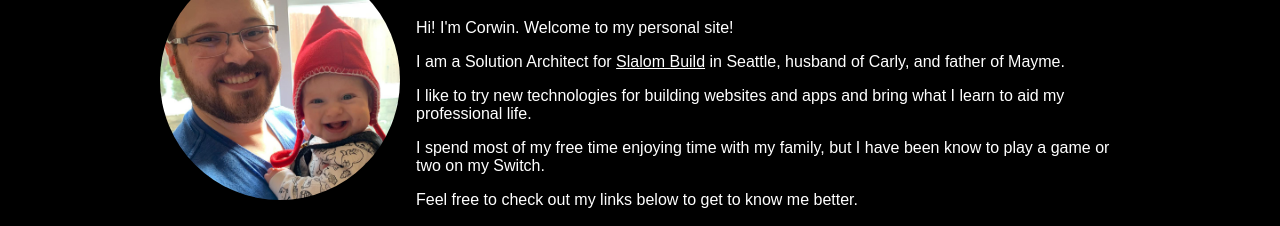
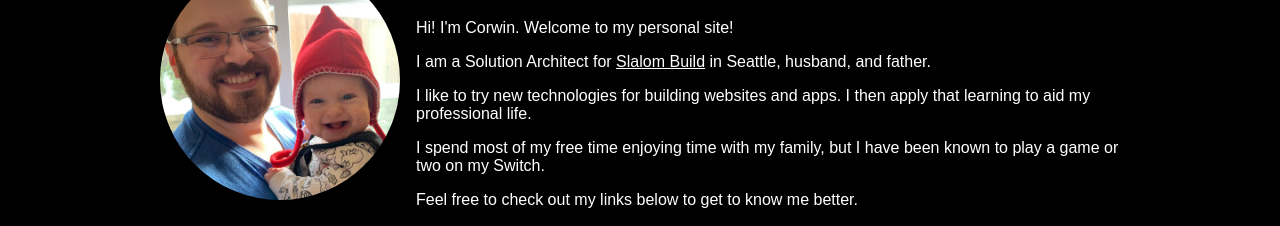
Before and after one commit to corwinm/corwinm-gatsby, a Gatsby site: page / in a window 1280 px wide. Shown: the part 143-369 px from the top of the page. Built offline with nearby package versions, Linux system fonts and the light colour scheme; Gatsby itself is replaced by a stand-in of ours.

Commit message:
fix: revise text

```diff
--- a/src/pages/index.tsx
+++ b/src/pages/index.tsx
@@ -23,15 +23,15 @@ const IndexPage = () => (
       <ProfileLink href="https://www.slalombuild.com/">
         Slalom Build
       </ProfileLink>{" "}
-      in Seattle, husband of Carly, and father of Mayme.
+      in Seattle, husband, and father.
     </p>
     <p>
-      I like to try new technologies for building websites and apps and bring
-      what I learn to aid my professional life.
+      I like to try new technologies for building websites and apps. I then
+      apply that learning to aid my professional life.
     </p>
     <p>
       I spend most of my free time enjoying time with my family, but I have been
-      know to play a game or two on my Switch.
+      known to play a game or two on my Switch.
     </p>
     <p>Feel free to check out my links below to get to know me better.</p>
   </Layout>
```
